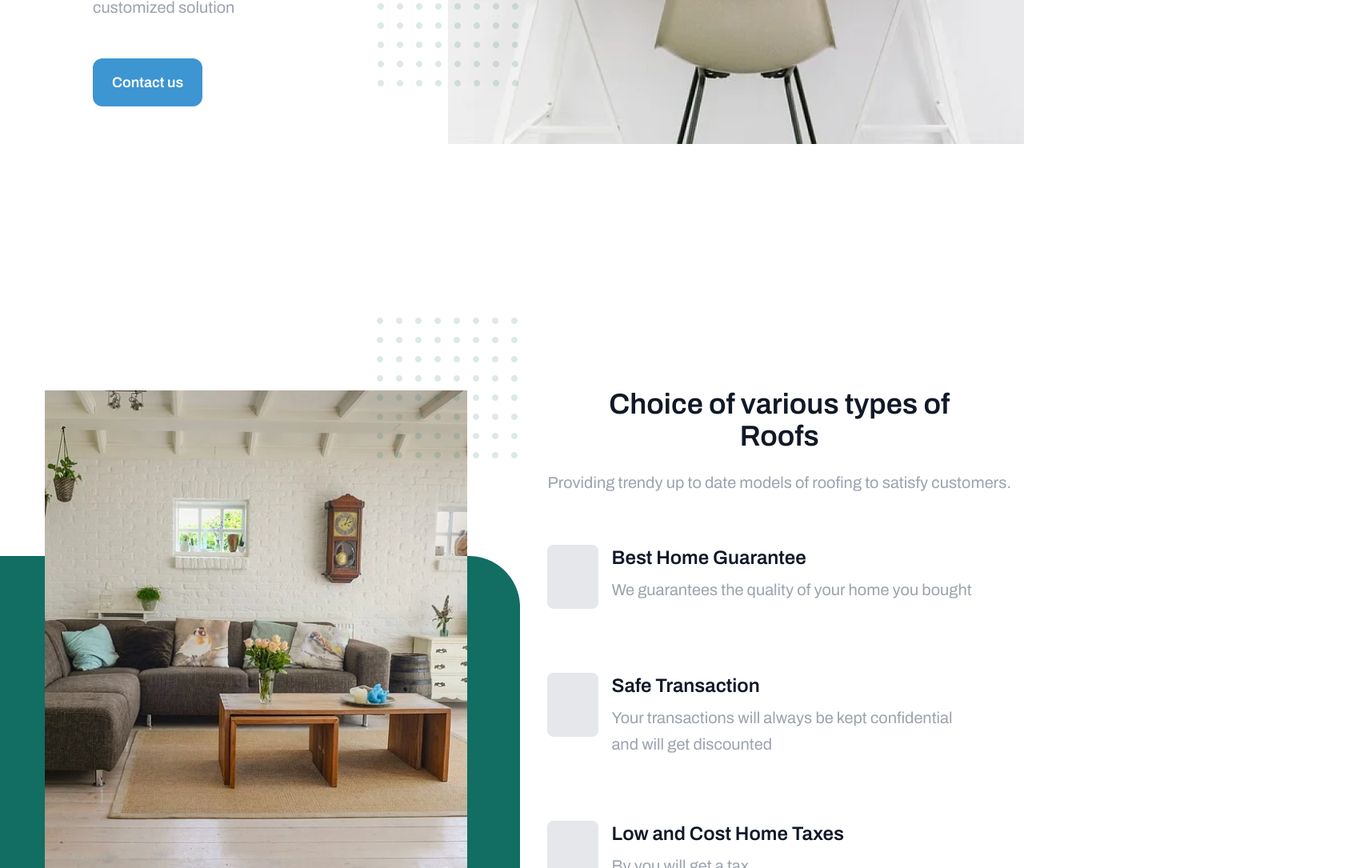
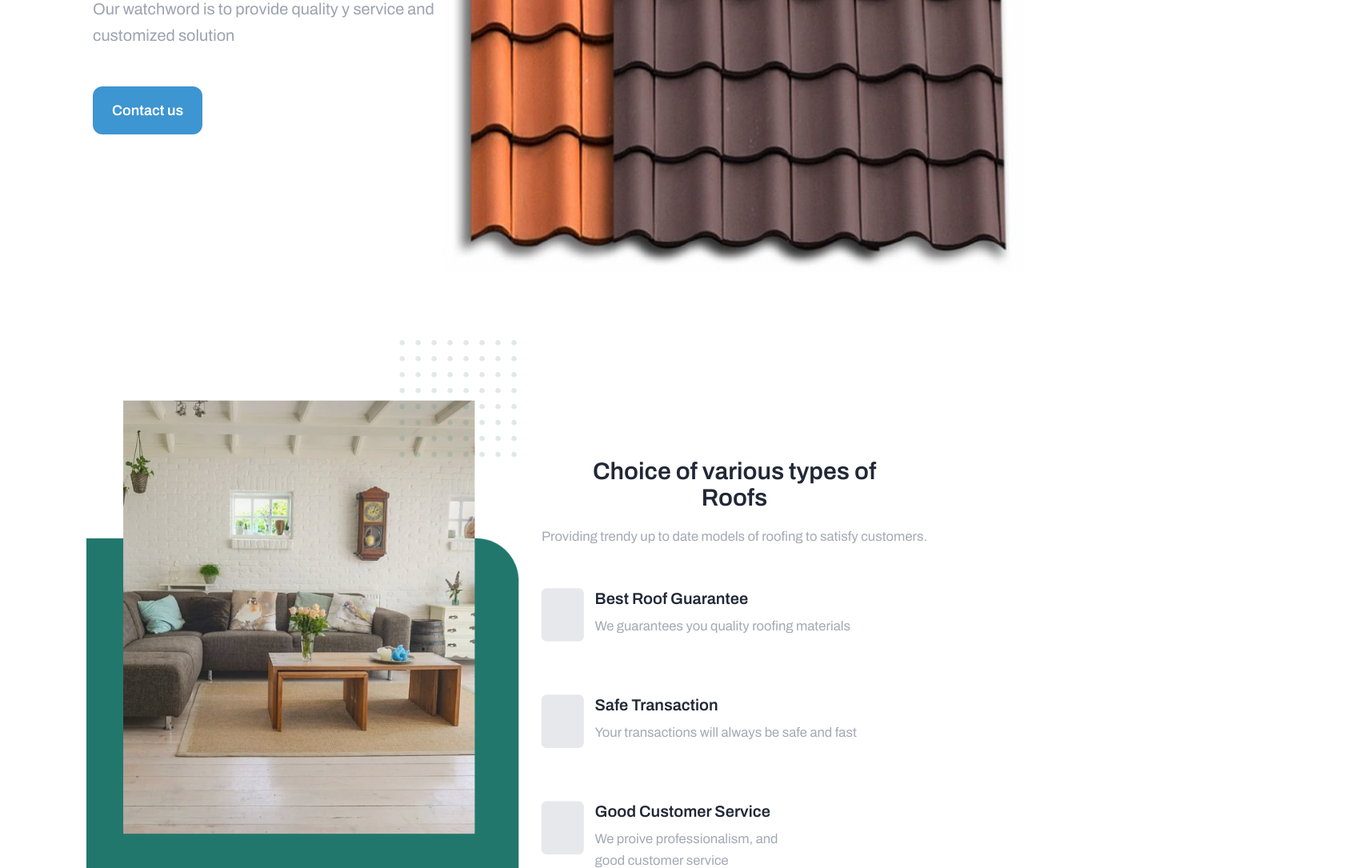
Before and after one commit to BomsG/D_Pyramid, a Next.js app: page / in a window 1280 px wide. Shown: the part 720-1805 px from the top of the page at 80% size, 1695 px wide, since content can reach past the window. Built offline with nearby package versions, Linux system fonts and the light colour scheme.

Commit message:
Update: worked on all pages

```diff
--- a/src/app/Gallery/page.jsx
+++ b/src/app/Gallery/page.jsx
@@ -1,4 +1,4 @@
-import React from "react";
+import React, { useRef } from "react";
 import Nav from "../../Components/Nav";
 import Image from "next/image";
 import img1 from "../../../public/images/aboutHero.jpeg";
@@ -6,20 +6,31 @@ import img2 from "../../../public/images/herotrial.jpeg";
 import img3 from "../../../public/images/heroo.jpeg";
 import img4 from "../../../public/images/heroo1.jpeg";
 import img5 from "../../../public/images/hero4.jpeg";
+import { useScroll, motion, useTransform } from "framer-motion";
 
 const page = () => {
+  const ref = useRef();
+  const { scrollYProgress } = useScroll({
+    target: ref,
+    offset: ["0 1", "1.3"],
+  });
+  const scaleProgress = useTransform(scrollYProgress, [0, 1], [0.7, 1]);
+  const scaleOpacity = useTransform(scrollYProgress, [0, 1], [0.8, 1]);
   return (
-    // <div>
-    //   <Nav />
-    // </div>
-
     <section className="bg-white py-10 md:py-16 md:px-20">
       <div className="container max-w-screen-xl mx-auto px-4">
         <h1 className="font-semibold text-gray-900 text-4xl text-center mb-10">
           Our Gallery
         </h1>
 
-        <div className="flex space-x-4 md:space-x-6 lg:space-x-8">
+        <motion.div
+          className="flex space-x-4 md:space-x-6 lg:space-x-8"
+          ref={ref}
+          style={{
+            scale: scaleProgress,
+            opacity: scaleOpacity,
+          }}
+        >
           <div>
             <Image
               src={img5}
@@ -63,7 +74,7 @@ const page = () => {
               className="hover:opacity-75 transition ease-in-out duration-500"
             />
           </div>
-        </div>
+        </motion.div>
       </div>
     </section>
   );
--- a/src/app/page.jsx
+++ b/src/app/page.jsx
@@ -1,58 +1,30 @@
+"use client";
+import React, { useRef } from "react";
 import Footer from "@/Components/Footer";
 import Nav from "../Components/Nav";
 import Gallery from "../app/Gallery/page";
 import Image from "next/image";
-import img6 from "../../public/images/bg2.jpeg";
+import bg from "../../public/images/herotrial.jpeg";
 import PageWrapper from "@/Components/PageWrapper";
+import { useScroll, motion, useTransform } from "framer-motion";
+import Link from "next/link";
 
 export default function Home() {
+  const ref = useRef();
+  const { scrollYProgress } = useScroll({
+    target: ref,
+    offset: ["0 1", "1.3"],
+  });
+  const scaleProgress = useTransform(scrollYProgress, [0, 1], [0.5, 1]);
+  const scaleOpacity = useTransform(scrollYProgress, [0, 1], [0.8, 1]);
   return (
     <PageWrapper>
       <div>
         <div>
           {/* <!-- home section --> */}
-          <section className="bg-white mb-20 md:mb-52 xl:mb-72 px-10 md:px-[100px]">
+          <section className="bg-white mb-20 md:mb-52 xl:mb-72 px-5 md:px-[100px]">
             <div className="container max-w-screen-xl mx-auto px-4">
-              {/* <nav
-              className="flex-wrap lg:flex items-center py-14 xl:relative z-10"
-              x-data="{navbarOpen:false}"
-            >
-              <div className="flex items-center justify-between mb-10 lg:mb-0">
-                <img
-                  src="images/logo.png"
-                  alt="Logo img"
-                  className="w-32 md:-80 lg:w-ful"
-                />
-
-                <button className="lg:hidden w-10 h-10 ml-auto flex items-center justify-center text-[#3D95D1] border border-[#3D95D1] rounded-md">
-                  <i data-feather="menu"></i>
-                </button>
-              </div>
-
-              <ul className="lg:flex flex-col lg:flex-row lg:items-center lg:mx-auto lg:space-x-8 xl:space-x-16">
-                <li className="font-semibold text-gray-900 text-lg hover:text-gray-400 transition ease-in-out duration-300 mb-5 lg:mb-0">
-                  <a href="#">Landing</a>
-                </li>
-
-                <li className="font-semibold text-gray-900 text-lg hover:text-gray-400 transition ease-in-out duration-300 mb-5 lg:mb-0">
-                  <a href="#">Pages</a>
-                </li>
-
-                <li className="font-semibold text-gray-900 text-lg hover:text-gray-400 transition ease-in-out duration-300 mb-5 lg:mb-0">
-                  <a href="#">Contact</a>
-                </li>
-
-                <li className="font-semibold text-gray-900 text-lg hover:text-gray-400 transition ease-in-out duration-300 mb-5 lg:mb-0">
-                  <a href="#">About</a>
-                </li>
-              </ul>
-
-              <button className="px-5 py-3 lg:block border-2 border-[#3D95D1] rounded-lg font-semibold text-[#3D95D1] text-lg hover:bg-[#3D95D1] hover:text-white transition ease-linear duration-500">
-                Request quote
-              </button>
-            </nav> */}
               <Nav />
-
               <div className="flex items-center justify-center xl:justify-start">
                 <div className="mt-28 text-center xl:text-left">
                   <h1 className="font-semibold text-2xl md:text-4xl lg:text-5xl text-gray-900 leading-normal mb-6">
@@ -60,17 +32,19 @@ export default function Home() {
                   </h1>
 
                   <p className="font-normal text-xl text-gray-400 leading-relaxed mb-12">
-                    Our watchword is to provide quality y service and <br />{" "}
-                    customized solution
+                    Our watchword is to provide quality y service and{" "}
+                    <br className="hidden md:block" /> customized solution
                   </p>
-
-                  <button className="px-6 py-4 bg-[#3D95D1] text-white font-semibold text-lg rounded-xl hover:bg-green-900 transition ease-in-out duration-500">
-                    Contact us
-                  </button>
+                  <Link href="/Contact">
+                    <button className="px-6 py-4 bg-[#3D95D1] text-white font-semibold text-lg rounded-xl hover:bg-gray-400 transition ease-in-out duration-500">
+                      Contact us
+                    </button>
+                  </Link>
                 </div>
 
                 <div className="hidden xl:block xl:absolute z-0 top-0 right-0">
-                  <img src="assets/image/home-img.png" alt="Home img" />
+                  {/* <img src="assets/image/home-img.png" alt="Home img" /> */}
+                  <Image src={bg} alt="Home img" />
                 </div>
               </div>
             </div>
@@ -80,7 +54,14 @@ export default function Home() {
 
           {/* <!-- feature section --> */}
           <section className="bg-white py-10 md:py-16 xl:relative">
-            <div className="container max-w-screen-xl mx-auto px-4">
+            <motion.div
+              className="container max-w-screen-xl mx-auto px-4"
+              ref={ref}
+              style={{
+                scale: scaleProgress,
+                opacity: scaleOpacity,
+              }}
+            >
               <div className="flex flex-col xl:flex-row justify-end">
                 <div className="hidden xl:block xl:absolute left-0 bottom-0 w-full">
                   <img src="assets/image/feature-img.png" alt="Feature img" />
@@ -106,10 +87,10 @@ export default function Home() {
 
                     <div className="text-center md:text-left">
                       <h4 className="font-semibold text-gray-900 text-2xl mb-2">
-                        Best Home Guarantee
+                        Best Roof Guarantee
                       </h4>
                       <p className="font-normal text-gray-400 text-xl leading-relaxed">
-                        We guarantees the quality of your home you bought
+                        We guarantees you quality roofing materials
                       </p>
                     </div>
                   </div>
@@ -124,8 +105,7 @@ export default function Home() {
                         Safe Transaction
                       </h4>
                       <p className="font-normal text-gray-400 text-xl leading-relaxed">
-                        Your transactions will always be kept confidential{" "}
-                        <br /> and will get discounted
+                        Your transactions will always be safe and fast
                       </p>
                     </div>
                   </div>
@@ -140,100 +120,21 @@ export default function Home() {
 
                     <div className="text-center md:text-left">
                       <h4 className="font-semibold text-gray-900 text-2xl mb-2">
-                        Low and Cost Home Taxes
+                        Good Customer Service
                       </h4>
                       <p className="font-normal text-gray-400 text-xl leading-relaxed">
-                        By you will get a tax <br /> discount
+                        We proive professionalism, and <br /> good customer
+                        service
                       </p>
                     </div>
                   </div>
                 </div>
               </div>
-            </div>
+            </motion.div>
             {/* <!-- container.// --> */}
           </section>
           {/* <!-- feature section //end --> */}
 
-          {/* <section className="bg-white py-10 md:py-16">
-          <div className="container max-w-screen-xl mx-auto px-4">
-            <h1 className="font-semibold text-gray-900 text-4xl text-center mb-10">
-              Our Gallery
-            </h1>
-
-            <div className="hidde md:block flex items-center text-center space-x-10 lg:space-x-20 mb-12">
-              <a
-                href="#"
-                className="px-6 py-2 bg-[#3D95D1] text-white font-semibold text-xl rounded-lg hover:bg-green-600 transition ease-in-out duration-500"
-              >
-                All
-              </a>
-              <a
-                href="#"
-                className="px-6 py-2 text-gray-900 font-normal text-xl rounded-lg hover:bg-gray-200 hover:text-gray-400 transition ease-in-out duration-500"
-              >
-                Exterior
-              </a>
-              <a
-                href="#"
-                className="px-6 py-2 text-gray-900 font-normal text-xl rounded-lg hover:bg-gray-200 hover:text-gray-400 transition ease-in-out duration-500"
-              >
-                Interior
-              </a>
-              <a
-                href="#"
-                className="px-6 py-2 text-gray-900 font-normal text-xl rounded-lg hover:bg-gray-200 hover:text-gray-400 transition ease-in-out duration-500"
-              >
-                Building
-              </a>
-            </div>
-
-            <div className="flex space-x-4 md:space-x-6 lg:space-x-8">
-              <div>
-                <img
-                  src="assets/image/gallery-1.png"
-                  alt="image"
-                  className="mb-4 md:mb-6 lg:mb-8 hover:opacity-75 transition ease-in-out duration-500"
-                />
-                <img
-                  src="assets/image/gallery-4.png"
-                  alt="image"
-                  className="hover:opacity-75 transition ease-in-out duration-500"
-                />
-              </div>
-
-              <div>
-                <img
-                  src="assets/image/gallery-2.png"
-                  alt="image"
-                  className="mb-4 md:mb-6 lg:mb-8 hover:opacity-75 transition ease-in-out duration-500"
-                />
-                <img
-                  src="assets/image/gallery-5.png"
-                  alt="image"
-                  className="mb-3 md:mb-6 lg:mb-8 hover:opacity-75 transition ease-in-out duration-500"
-                />
-                <img
-                  src="assets/image/gallery-6.png"
-                  alt="image"
-                  className="hover:opacity-75 transition ease-in-out duration-500"
-                />
-              </div>
-
-              <div>
-                <img
-                  src="assets/image/gallery-3.png"
-                  alt="image"
-                  className="mb-4 md:mb-6 lg:mb-8 hover:opacity-75 transition ease-in-out duration-500"
-                />
-                <img
-                  src="assets/image/gallery-7.png"
-                  alt="image"
-                  className="hover:opacity-75 transition ease-in-out duration-500"
-                />
-              </div>
-            </div>
-          </div>
-        </section> */}
           <Gallery />
 
           <section className="bg-white py-10 md:py-16 md:px-20">
@@ -254,8 +155,8 @@ export default function Home() {
                 <img src="assets/image/testimoni-2.png" alt="Image" />
               </div>
 
-              <div className="flex flex-col md:flex-row md:items-center justify-center md:space-x-8 lg:space-x-12 mb-10 md:mb-20">
-                <div className="bg-gray-100 rounded-lg mb-10 md:mb-0">
+              <div className="flex flex-col md:flex-row md:items-center justify-center md:space-x-8 lg:space-x-12 mb-10 md:mb-20 mx-5">
+                <div className="bg-gray-100 rounded-lg mb-10 md:mb-0 w-[400px] h-[40%]">
                   <img
                     src="assets/image/testimoni-3.png"
                     alt="Image"
@@ -270,9 +171,10 @@ export default function Home() {
                     <i data-feather="star" className="text-yellow-500"></i>
                   </div>
 
-                  <p className="font-normal text-sm lg:text-md text-gray-400 mx-8 my-8">
-                    I recommend anyone to buy house on I received great customer
-                    service <br /> from the specialists who helped me.
+                  <p className="font-normal text-sm lg:text-md text-gray-400 mx-8 my-8 ">
+                    I recommend anyone to buy their <br /> building materials
+                    here, I received <br /> great customer service <br /> from
+                    the specialists who helped me.
                   </p>
 
                   <h3 className="font-semibold text-gray-900 text-xl md:text-2xl lg:text-3xl mx-8 mb-8">
@@ -280,7 +182,7 @@ export default function Home() {
                   </h3>
                 </div>
 
-                <div className="bg-gray-100 rounded-lg">
+                <div className="bg-gray-100 rounded-lg mb-10 md:mb-0 w-[400px] h-[40%]">
                   <img
                     src="assets/image/testimoni-4.png"
                     alt="Image"
@@ -295,9 +197,9 @@ export default function Home() {
                     <i data-feather="star" className="text-yellow-500"></i>
                   </div>
 
-                  <p className="font-normal text-sm lg:text-md text-gray-400 mx-8 my-8">
-                    is the best property agent in the <br /> world. I received
-                    great customer service <br />
+                  <p className="font-normal text-sm lg:text-md text-gray-400 mx-8 my-8 ">
+                    they are the best people here, here, I <br /> received great
+                    customer service <br /> from the specialists who helped me.
                   </p>
 
                   <h3 className="font-semibold text-gray-900 text-xl md:text-2xl lg:text-3xl mx-8 mb-8">
```
